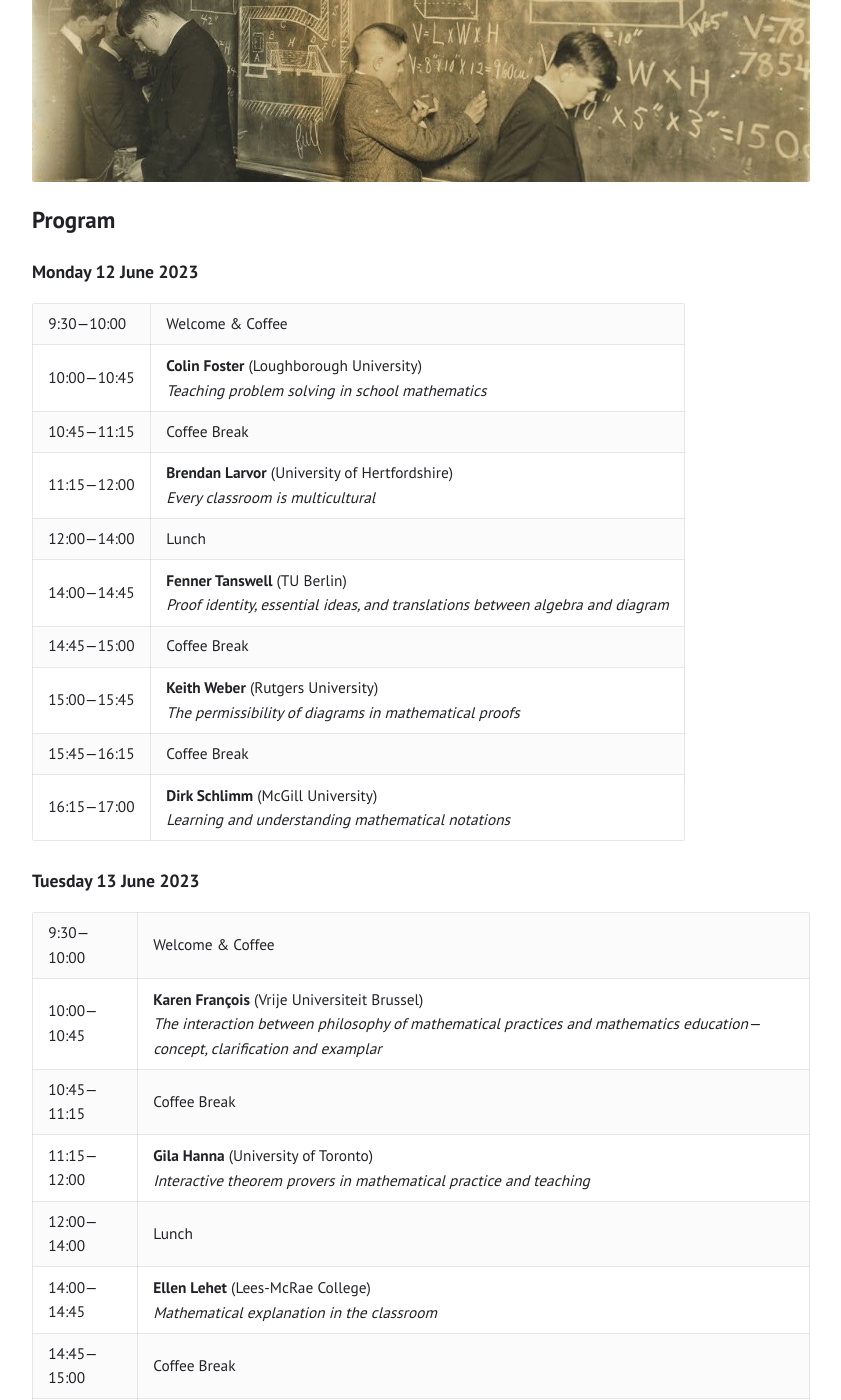
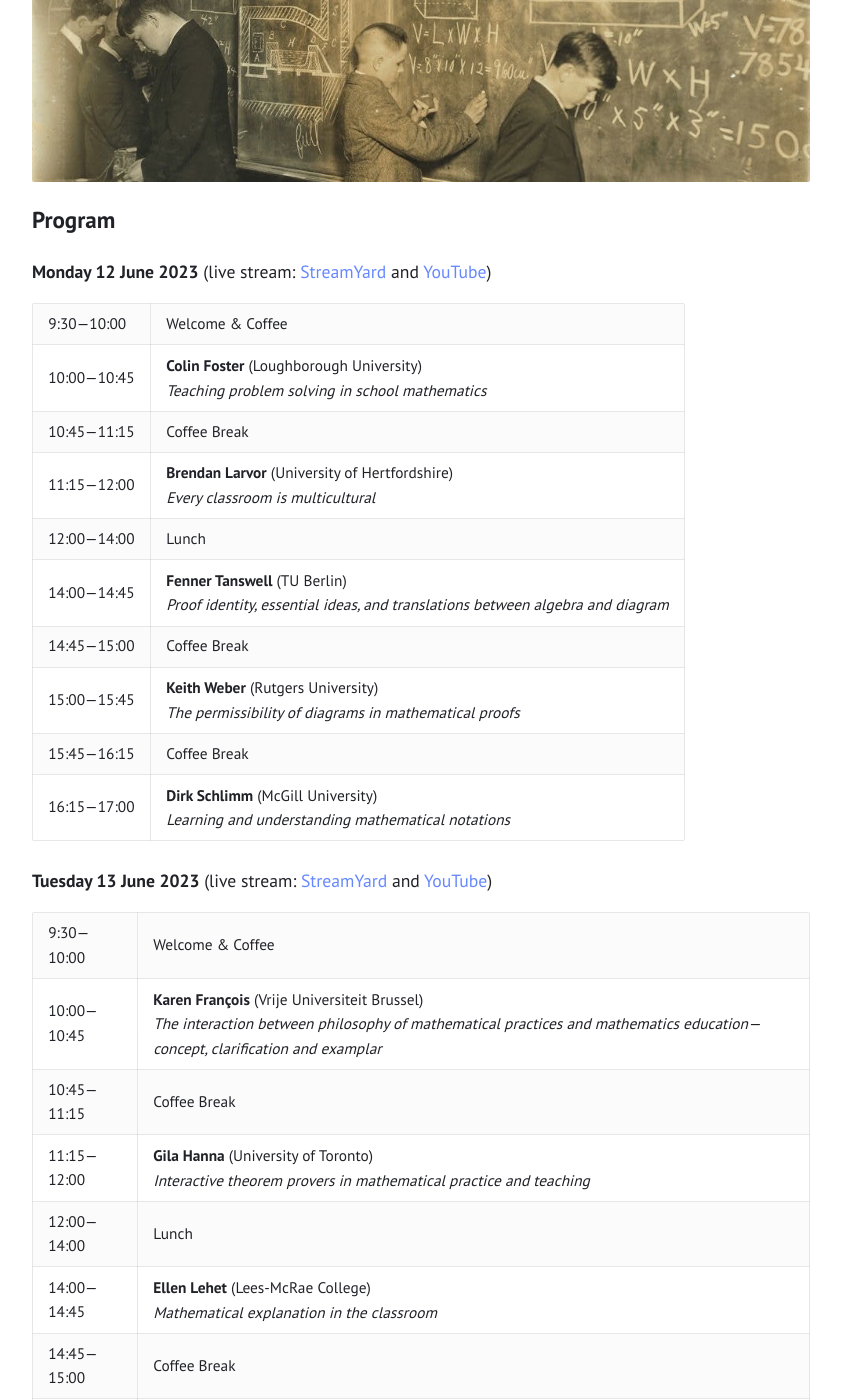
Before and after one commit to yhamami/mathed-pmp-workshop, a Jekyll site: the page built from program.md, in a window 1280 px wide and 1400 px high, scrolled down 236 px. Shown: the whole window, without its empty margins (219-1060 px from the left). Built offline with Jekyll 4.4.1, drawn with Linux system fonts in a browser that asks for light colours; some of the changed text lies outside the part shown.

Commit message:
add:stream links

```diff
--- a/program.md
+++ b/program.md
@@ -8,7 +8,7 @@ layout: page
 
 # Program
 
-**Monday 12 June 2023**
+**Monday 12 June 2023** (live stream: [StreamYard]() and [YouTube](https://www.youtube.com/watch?v=7RjeOD2PBeE))
 
 | --------- | ---------- |
 | 9:30—10:00 | Welcome & Coffee |
@@ -22,7 +22,7 @@ layout: page
 | 15:45—16:15 | Coffee Break |
 | 16:15—17:00| **Dirk Schlimm** (McGill University) <br /> _Learning and understanding mathematical notations_ |
 
-**Tuesday 13 June 2023**
+**Tuesday 13 June 2023** (live stream: [StreamYard](https://streamyard.com/watch/AtU7ADqxuSxg) and [YouTube](https://www.youtube.com/watch?v=7RjeOD2PBeE))
 
 | --------- | ---------- |
 | 9:30—10:00 | Welcome & Coffee |
@@ -36,7 +36,7 @@ layout: page
 | 15:45—16:15 | Coffee Break |
 | 16:15—17:00|  **Nathalie Sinclair** (Simon Fraser University) <br /> _Aesthetic considerations in mathematics education (research)_ |
 
-**Wednesday 14 June 2023**
+**Wednesday 14 June 2023** (live stream: [StreamYard](https://streamyard.com/watch/4qsnwFXkZqun) and [YouTube](https://www.youtube.com/watch?v=7RjeOD2PBeE))
 
 
 | --------- | ---------- |
```
